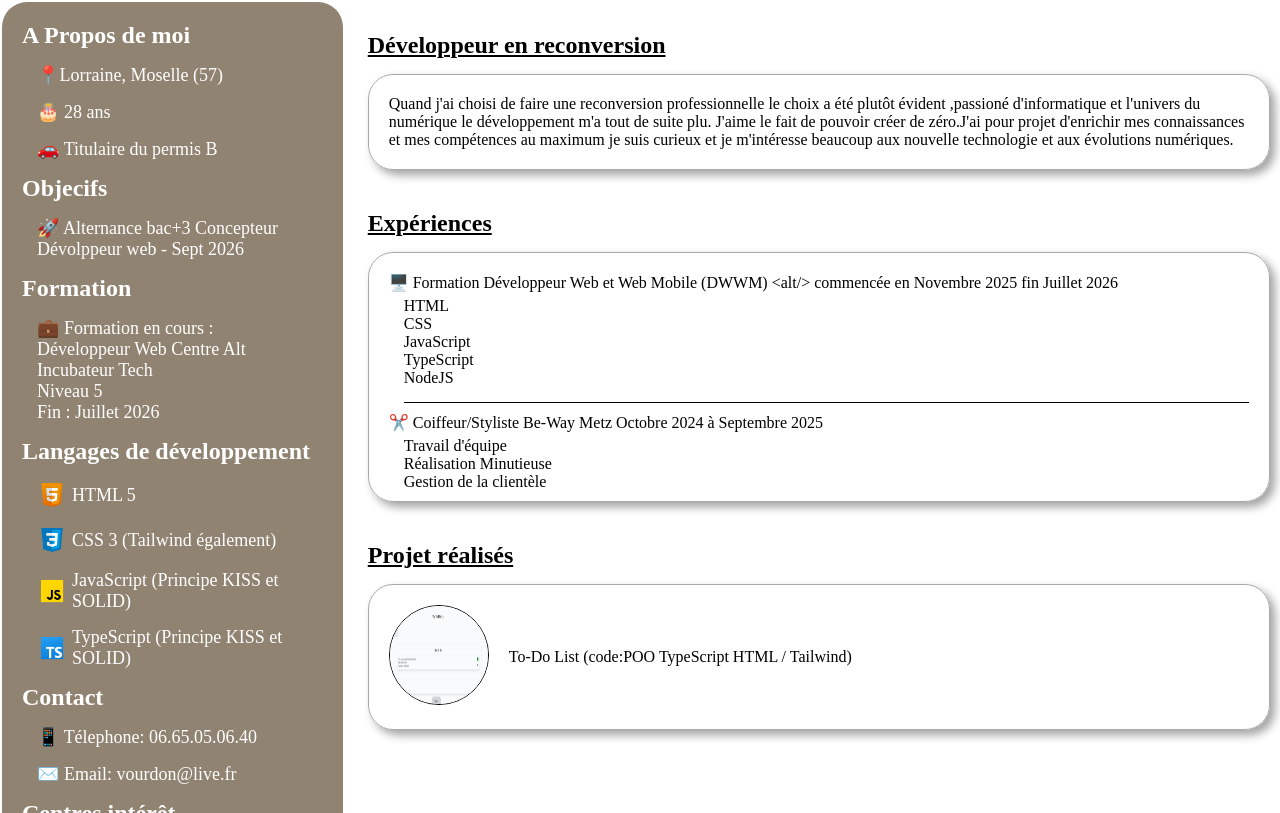
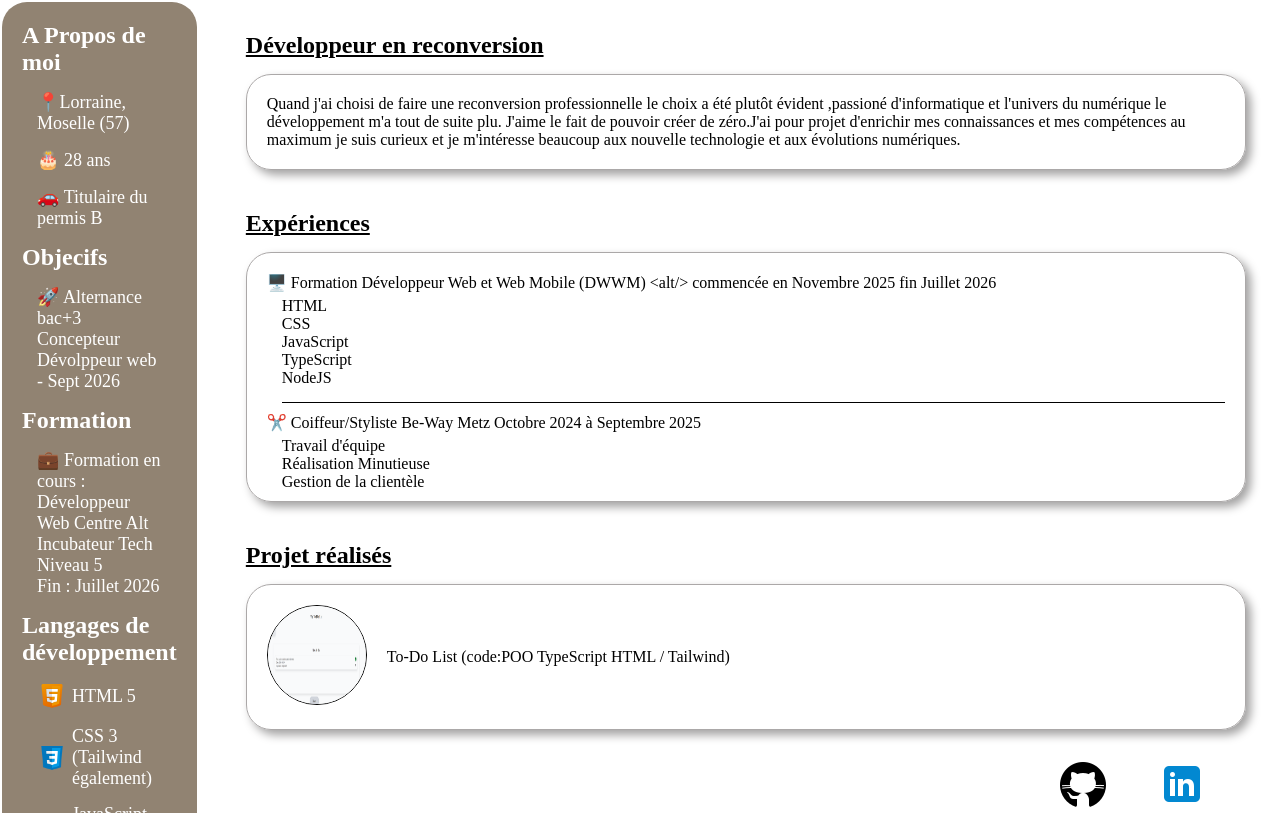
Before and after one commit to LudovicVRDN/WebCV, a React (Vite) app in the folder webCV/: page / in a window 1280 px wide. Shown: the part 267-1080 px from the top of the page. Built offline with nearby package versions, Linux system fonts and the light colour scheme.

Commit message:
Feat Footer jsx and CSS done

```diff
--- a/webCV/src/components/App.jsx
+++ b/webCV/src/components/App.jsx
@@ -1,6 +1,7 @@
 import { useState } from "react";
 import HeaderBanner, { default as header } from "./header.jsx";
 import Main from './main.jsx'
+import Footer from './footer.jsx'
 import "../style/App.css";
 import Aside from "./aside.jsx";
 
@@ -10,8 +11,11 @@ function App() {
         <div>
         <HeaderBanner />
         <div className="content">
+        <Aside />
+        <section className="text">
         <Main />
-        <Aside />
+        <Footer />
+        </section>
         </div>
         </div>
     )
--- /dev/null
+++ b/webCV/src/components/footer.jsx
@@ -0,0 +1,18 @@
+import "../style/footer.css"
+import linked from '../assets/linkedin.png'
+import git from "../assets/github.png"
+
+function Footer(){
+
+    return(
+        <div className="social">
+            <a target="_blank" href="https://github.com/LudovicVRDN">
+            <img src={git} alt="Logo gitHub" />
+            </a>
+            <a target="_blank" href="https://www.linkedin.com/in/ludovic-vourdon-b8a62639b/">
+            <img src={linked} alt="Logo LinkedIn" />
+            </a>
+        </div>
+    )
+}
+export default Footer
--- a/webCV/src/components/main.jsx
+++ b/webCV/src/components/main.jsx
@@ -1,5 +1,8 @@
 import "../style/main.css";
 import todo from '../assets/todolist.png'
+import "../style/footer.css"
+import linked from '../assets/linkedin.png'
+import git from "../assets/github.png"
 
 function Main() {
     const ecole = "<alt/>"
@@ -68,6 +71,7 @@ function Main() {
             </li>
         </ul>
       </article>
+
     </div>
   );
 }
--- /dev/null
+++ b/webCV/src/style/footer.css
@@ -0,0 +1,7 @@
+.social{
+    display: flex;
+    justify-content: flex-end;
+    gap:50px;
+    margin-right: 50px;
+    margin-top: 20px;
+}
--- a/webCV/src/style/header.css
+++ b/webCV/src/style/header.css
@@ -5,7 +5,7 @@
     font-size: x-large;
     background-color: var(--bg-header);
       width: 100vw;
-  max-width: 100%;  /* Bloque overflow */
+    max-width: 100%;  /* Bloque overflow */
     padding: 25px;
     color: white;
     border-bottom: 3px solid white;
--- a/webCV/src/style/index.css
+++ b/webCV/src/style/index.css
@@ -20,7 +20,11 @@ body{
   max-width: 100%;  /* Bloque overflow */
   overflow-x: hidden;
 }
+
 .content{
   display: flex;
-  flex-direction: row-reverse;
 }
+.text {
+  margin: 0 auto;
+
+}
```
Also changed, not shown: webCV/src/assets/github.png (added), webCV/src/assets/linkedin.png (added).
